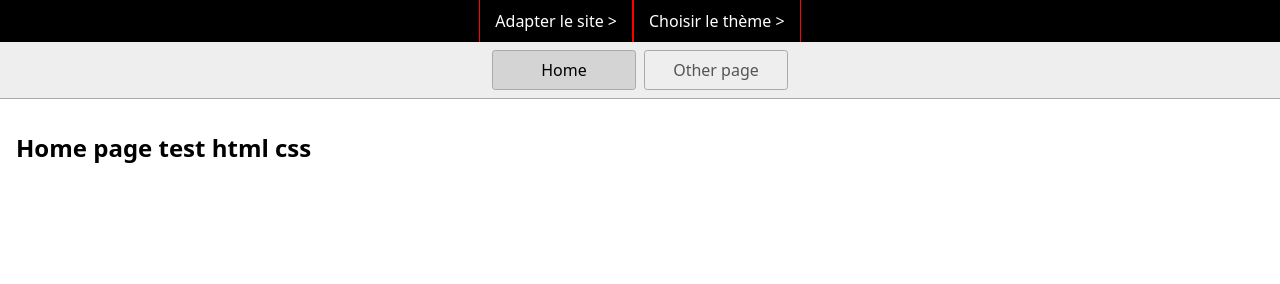
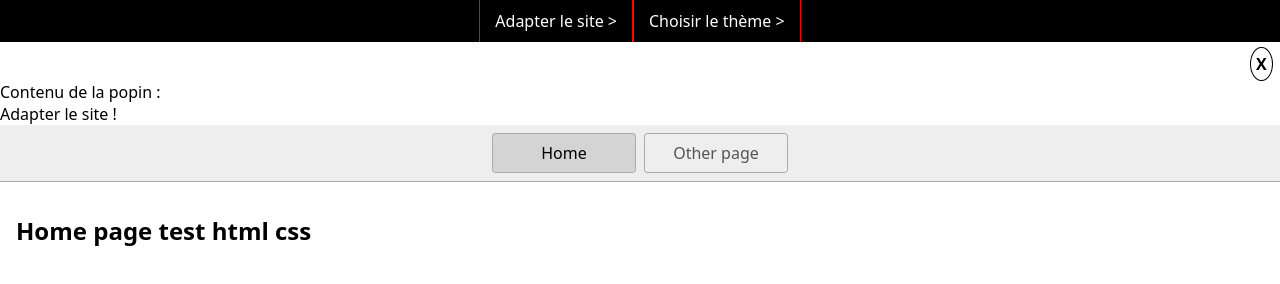
Before and after one commit to Jeremyb59/web-platform-kwnmrp, a plain HTML site: page index.html in a window 1280 px wide. Both pictures are taken after a click on the element "Adapter le site >". Drawn offline with Linux system fonts and the light colour scheme.

Commit message:
2 files modified

```diff
--- a/index.html
+++ b/index.html
@@ -10,17 +10,15 @@
   <body>
     <div class="bandeau-accessibilite">
       <div class="bandeau-accessibilite__action">
-        <div popin>Adapter le site ></div>
-        <div class="display-none" popin-title="Adapter le site">
-          Contenu de la popin : Adapter le site !
+        <div popin>Adapter le site ></div><div class="display-none" popin-title="Adapter le site">
+          Contenu de la popin : <br/>Adapter le site !
         </div>
-        <div popin>Choisir le thème ></div>
-        <div class="display-none" popin-title="Choisir le thème">
+        <div popin>Choisir le thème ></div><div class="display-none" popin-title="Choisir le thème">
           Contenu de la popin : Choisir le thème !
         </div>
       </div>
       <div class="popin display-none" id="popin">
-        <div class="popin-close">X</div>
+        <div class="popin-close" id="popin-close">X</div>
         <div class="popin-content" id="popin-content"></div>
       </div>
     </div>
--- a/ressources/js/module/popin.js
+++ b/ressources/js/module/popin.js
@@ -1,11 +1,18 @@
 export class Popin {
   constructor() {
-    console.log('Popin ok...');
+    console.log('Popin init ok...');
+
+    document.querySelector('#popin-close').addEventListener('click', function() {
+      document.querySelector('#popin').classList.add('display-none');
+    });
+
     const listePopin = document.querySelectorAll('[popin]');
 
     for(const element of listePopin) {
       element.addEventListener('click', function() {
-        console.log('click on button....' + this.nextSibling.innerHTML);
+        document.querySelector('#popin-content').innerHTML = this.nextSibling.innerHTML;
+
+        document.querySelector('#popin').classList.remove('display-none');
       });
     }
   }
```
